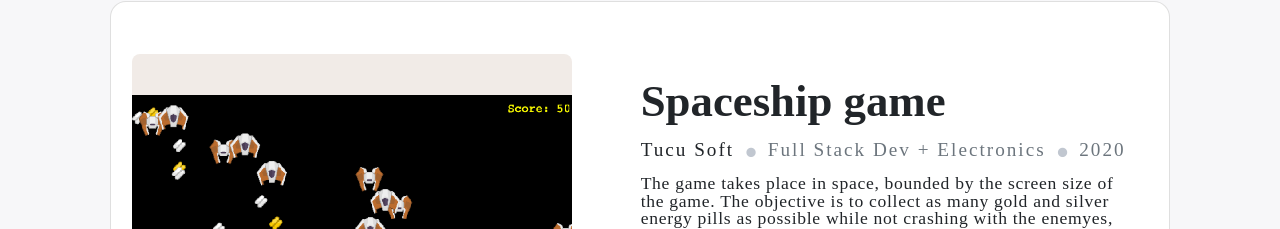
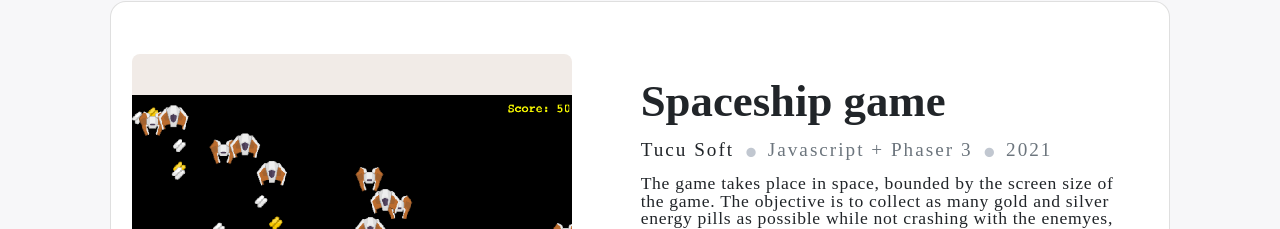
Before and after one commit to MiguelArgentina/portfolio, a plain HTML site: page index.html in a window 1280 px wide. Shown: the part 1895-2124 px from the top of the page. Drawn offline with nearby package versions, Linux system fonts and the light colour scheme.

Commit message:
Update project info

```diff
--- a/index.html
+++ b/index.html
@@ -178,9 +178,9 @@
               <div class="subtitle-tags-container mb-3 mt-xl-3">
                 <span><strong class="text-dark">Tucu Soft</strong></span>
                 <i class="fas fa-circle mx-2"></i>
-                <span class="text-muted">Full Stack Dev + Electronics</span>
+                <span class="text-muted">Javascript + Phaser 3</span>
                 <i class="fas fa-circle mx-2"></i>
-                <span class="text-muted">2020</span>
+                <span class="text-muted">2021</span>
               </div>
               <p class="card-text"> The game takes place in space, bounded by the screen size of the game. The objective is to collect as many gold and silver energy pills as possible while not crashing with the enemyes, who fly around.</p>
               <div class="badges-container mt-3">
```
